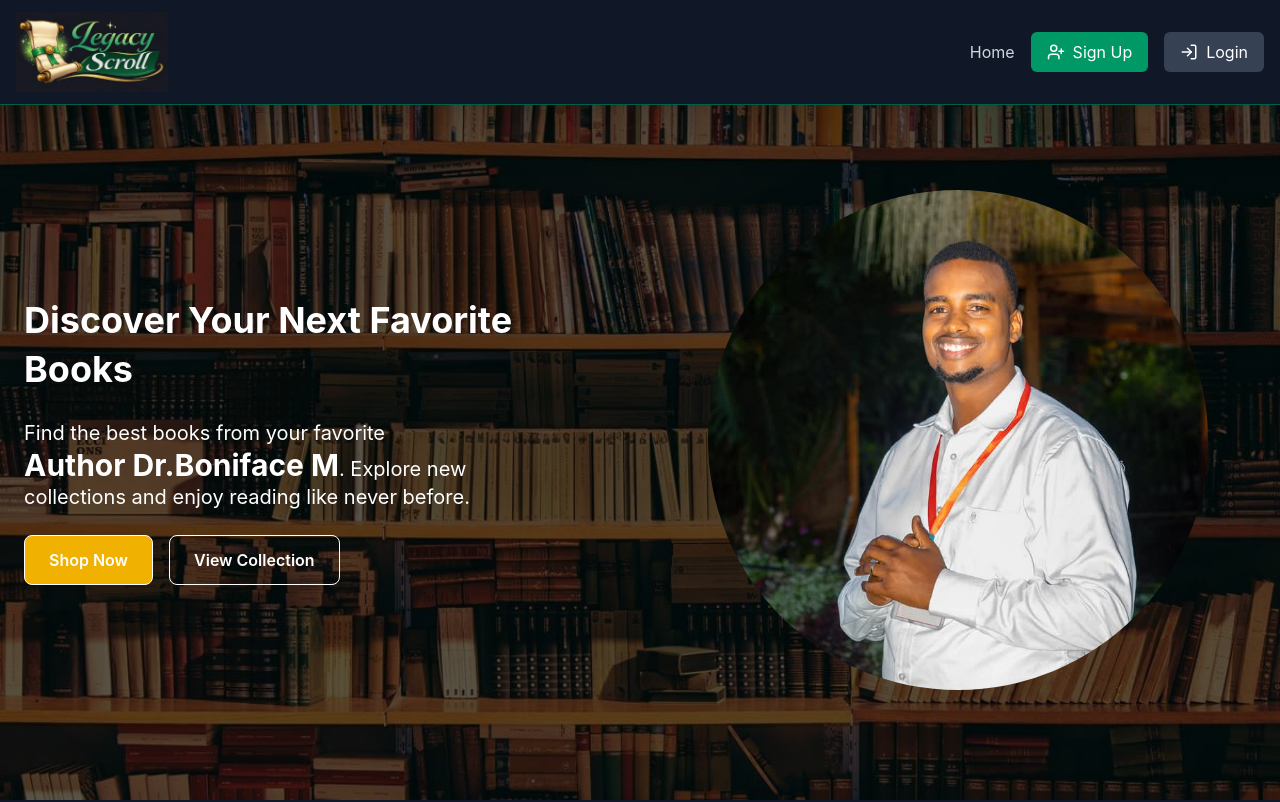
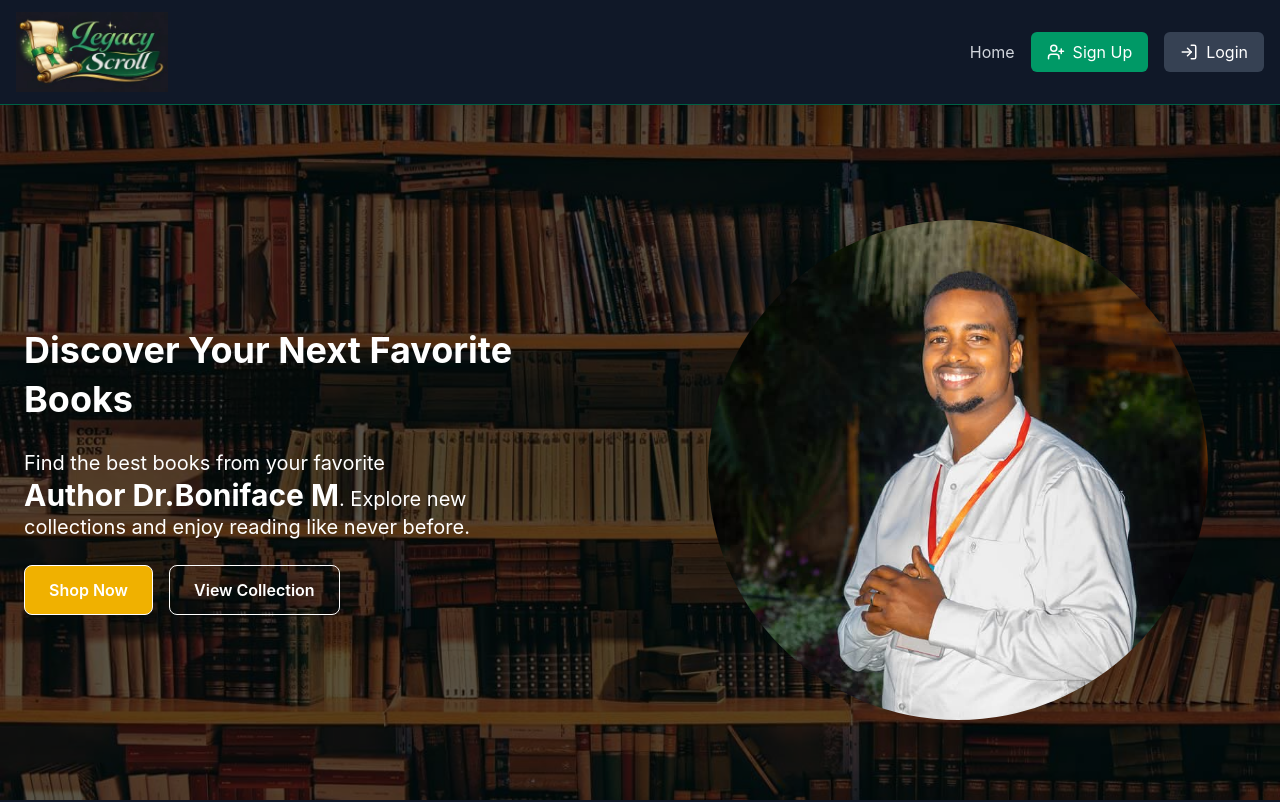
Before and after one commit to NileCoder211/library-ecommerce, a React app in the folder frontend/: page / in a window 1280 px wide. Shown: the top 802 px of the page. Built offline with nearby package versions, Linux system fonts and the light colour scheme; no server answers; the HTML template or start-up script is replaced by a standard one.

Commit message:
Hero text modified

```diff
--- a/frontend/src/pages/HomePage.jsx
+++ b/frontend/src/pages/HomePage.jsx
@@ -4,7 +4,7 @@ import { useProductStore } from "../stores/useProductStore";
 import FeaturedProducts from "../components/FeaturedProducts";
 import Authors from "../components/Authors";
 import Footer from "../components/Footer";
-import ExecutiveTeam from "../components/ExecutiveTeam"
+import ExecutiveTeam from "../components/ExecutiveTeam";
 import FAQ from "../components/Faq";
 import ContactForm from "../components/ContactForm";
 import BookAppointment from "../components/BookAppointment";
@@ -31,15 +31,14 @@ export default function Hero() {
     fetchFeaturedProducts();
   }, [fetchFeaturedProducts]);
 
-
   return (
     <div>
-      <section className="relative min-h-[90vh] flex items-center overflow-hidden bg-[url(/image1.png)] bg-cover bg-center">
+      <section className="relative min-h-[90vh] flex items-center  overflow-hidden bg-[url(/image1.png)] bg-cover bg-center">
         {/* Overlay */}
         <div className="absolute inset-0 bg-black/65"></div>
 
         {/* Content */}
-        <div className="container mx-auto flex flex-col md:flex-row items-center gap-10 px-6 relative z-10">
+        <div className="container mt-15 mx-auto flex flex-col md:flex-row items-center gap-10 px-6 relative z-10">
           {/* LEFT (50%) */}
           <div
             className={`w-full md:w-1/2 space-y-6 transition-all duration-700 ${
@@ -47,7 +46,8 @@ export default function Hero() {
             }`}
           >
             <h1 className="text-2xl sm:text-3xl md:text-4xl font-bold leading-snug">
-              Discover Your Next Favorite Books
+              Discover Your Next Favorite Books{" "}
+              {/* git checkout -b feature/my-update for new branch */}
             </h1>
 
             <p className="text-xl max-w-md">
```
